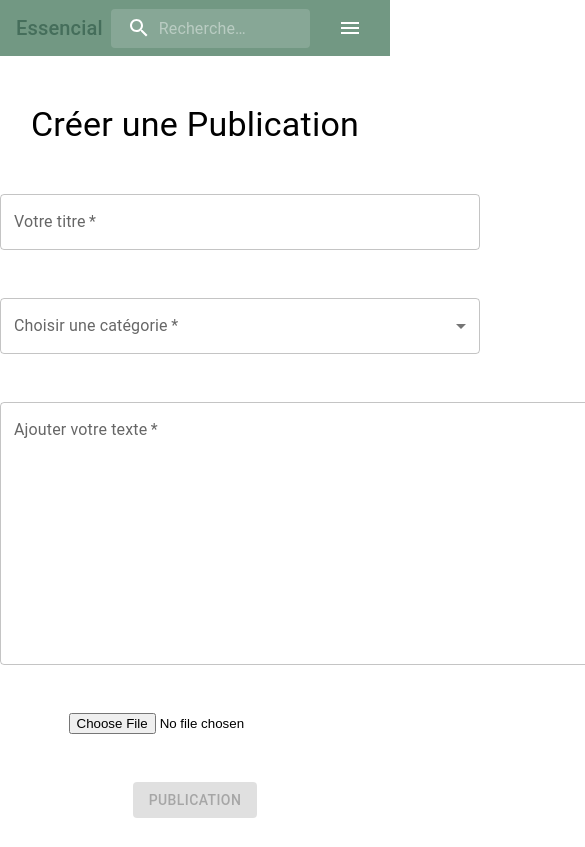
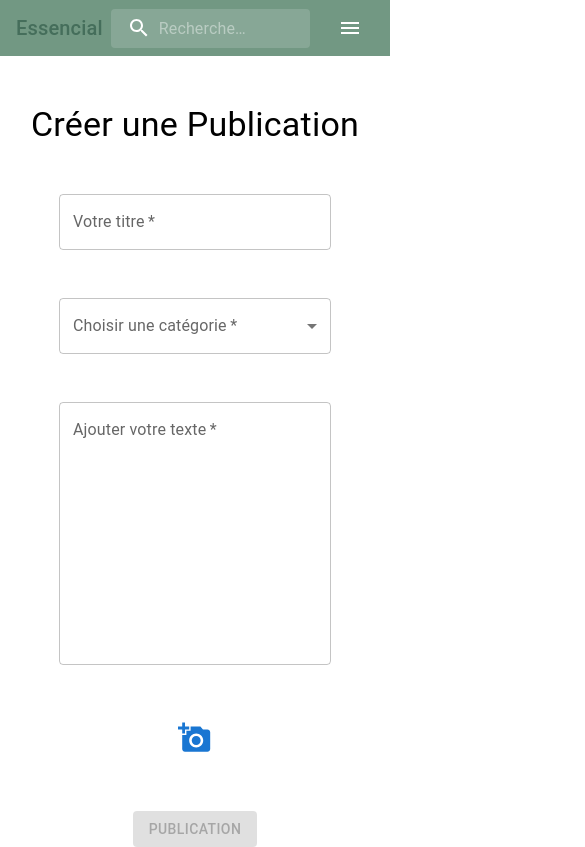
Before and after one commit to GOD-WITH-US/essencial-v2, a React (Create React App) app: page /post in a window 390 px wide. Shown: the top 847 px of the page, 585 px wide, since content can reach past the window. Built offline with nearby package versions, Linux system fonts and the light colour scheme; no server answers.

Commit message:
Create post fix responsive + navlink home navbar + postcard size ajustement

```diff
--- a/src/actions/post.action.jsx
+++ b/src/actions/post.action.jsx
@@ -3,9 +3,12 @@ import axios from 'axios';
 // posts
 export const GET_POSTS = "GET_POSTS";
 export const GET_ALL_POSTS = "GET_ALL_POSTS";
+export const GET_ONE_POST = "GET_ONE_POST";
 export const ADD_POST = "ADD_POST";
 export const LIKE_POST = "LIKE_POST";
 export const UNLIKE_POST = "UNLIKE_POST";
+
+
 
 export const getPosts = (num) => {
   return (dispatch) => {
@@ -19,6 +22,17 @@ export const getPosts = (num) => {
       .catch((err) => console.log(err));
   };
 };
+
+export const getOnePost = (postId) => {
+  return (dispatch) => {
+    return axios
+      .get(`${process.env.REACT_APP_API_URL}api/post/` + postId)
+      .then((res) => {
+        dispatch({ type: GET_ONE_POST, payload: res.data });
+      })
+      .catch((err) => console.log(err));
+  };
+}
 
 export const addPost = (data) => {
   console.log("addPost log ");
--- a/src/components/Header/Contents/navbar.jsx
+++ b/src/components/Header/Contents/navbar.jsx
@@ -125,12 +125,14 @@ export default function PrimarySearchAppBar() {
       open={isMobileMenuOpen}
       onClose={handleMobileMenuClose}
     >
+      <NavLink to="/home">
         <MenuItem>
           <IconButton size="large" color="inherit">
             <HomeIcon />
           </IconButton>
           <p>Acceuil</p>
         </MenuItem>
+      </NavLink>
 
       <NavLink to="/post">
         <MenuItem>
@@ -206,9 +208,11 @@ export default function PrimarySearchAppBar() {
               </IconButton>
             </NavLink>
 
+            <NavLink to="/home">
               <IconButton size="large" color="inherit">
                 <HomeIcon sx={{ color: "#FFFFFF" }} />
               </IconButton>
+            </NavLink>
             <Box sx={{ mr: 2 }}>
               {uid ? (
                 <Box>
--- a/src/components/Main/Contents/Thread.jsx
+++ b/src/components/Main/Contents/Thread.jsx
@@ -38,11 +38,11 @@ const Thread = () => {
             <Grid
               item
               key={post._id}
-              xs={12}
-              sm={12}
-              md={12}
-              lg={12}
-              xl={12}
+              xs={10}
+              sm={10}
+              md={10}
+              lg={10}
+              xl={10}
               sx={{ marginX: "auto" }}
             >
               <PostCard post={post} />
--- a/src/pages/Post/CreatePost.jsx
+++ b/src/pages/Post/CreatePost.jsx
@@ -1,7 +1,14 @@
 import React, { useState, useEffect } from "react";
 import { useSelector, useDispatch } from "react-redux";
 import { addPost } from "../../actions/post.action";
-import { Grid, Typography, Button, TextField, MenuItem } from "@mui/material";
+import {
+  Grid,
+  Typography,
+  Button,
+  TextField,
+  MenuItem,
+  IconButton,
+} from "@mui/material";
 import AddAPhotoIcon from "@mui/icons-material/AddAPhoto";
 import Header from "../../components/Header/header";
 
@@ -53,22 +60,35 @@ const CreatePost = () => {
         <Header />
       </Grid>
 
-      <Grid item xs={12}>
+      <Grid item sx={{textAlign:"center"}} >
         <Typography variant="h4">Créer une Publication</Typography>
       </Grid>
 
-      <Grid item xs={12} sm={12}>
+      <Grid item style={{
+          display: "flex",
+          flexDirection: "column",
+          alignItems: "center",
+          width: "30%",
+          minWidth: "20em",
+        }}>
         <TextField
           label="Votre titre"
           value={title}
           onChange={(event) => setTitle(event.target.value)}
           required
           fullWidth
-          sx={{ width: "30em" }}
         />
       </Grid>
 
-      <Grid item xs={12} sm={12}>
+      <Grid item
+        style={{
+          display: "flex",
+          flexDirection: "column",
+          alignItems: "center",
+          width: "30%",
+          minWidth: "20em",
+        }}
+      >
         <TextField
           select
           label="Choisir une catégorie"
@@ -76,7 +96,6 @@ const CreatePost = () => {
           onChange={(event) => setCategory(event.target.value)}
           required
           fullWidth
-          sx={{ width: "30em" }}
         >
           <MenuItem value="">--Veuillez choisir une catégorie--</MenuItem>
           <MenuItem value="Réalisation">Réalisation</MenuItem>
@@ -91,7 +110,13 @@ const CreatePost = () => {
         </TextField>
       </Grid>
 
-      <Grid item xs={12}>
+      <Grid item  style={{
+          display: "flex",
+          flexDirection: "column",
+          alignItems: "center",
+          width: "50%",
+          minWidth: "20em",
+        }}>
         <TextField
           label="Ajouter votre texte"
           multiline
@@ -100,18 +125,22 @@ const CreatePost = () => {
           onChange={(event) => setText(event.target.value)}
           required
           fullWidth
-          sx={{ width: "80vh" }}
         />
       </Grid>
-      <Grid item xs={12}>
-        <input
-          accept="image/*"
-          type="file"
-          name="file"
-          onChange={(event) => setFile(event.target.files[0])}
-        />
+
+      <Grid item>
+        <IconButton color="primary" component="label">
+          <AddAPhotoIcon sx={{ fontSize: "1.4em" }} />
+          <input
+            accept="image/*"
+            type="file"
+            name="file"
+            style={{ display: "none" }}
+          />
+        </IconButton>
       </Grid>
-      <Grid item xs={12}>
+
+      <Grid item>
         <Button
           variant="contained"
           onClick={handleSubmit}
```
Also changed, not shown: src/pages/Post/ReadOnePost.jsx (added, +32 -0 lines). Lines whose indentation alone changed are shown as unchanged.
